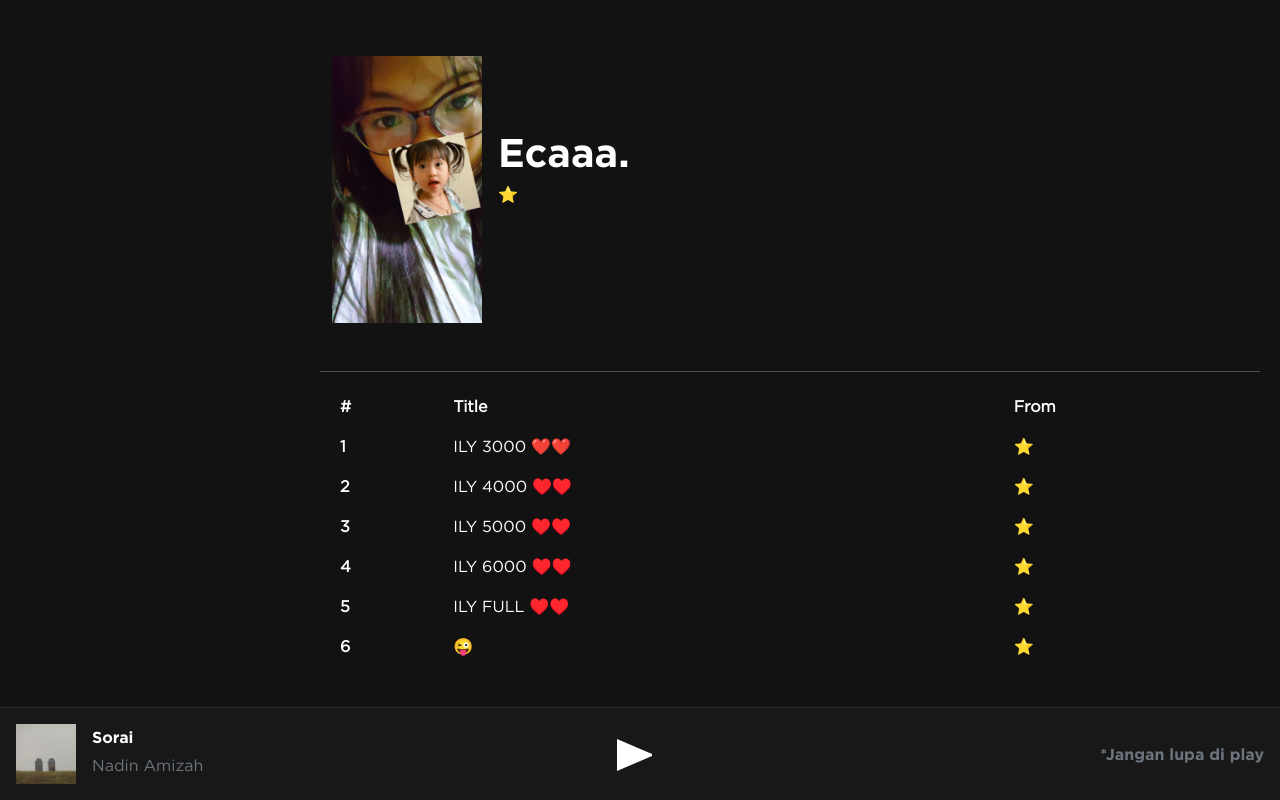
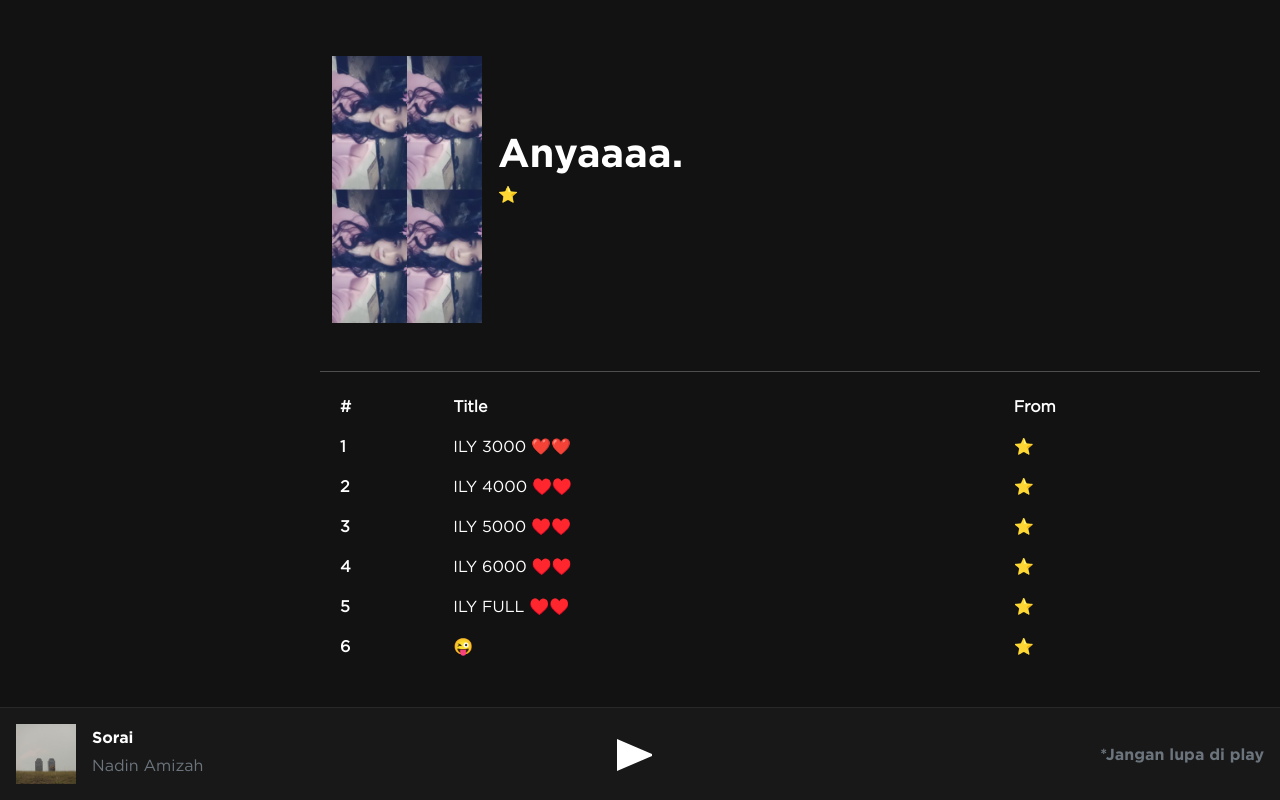
Before and after one commit to OmmniDevv/aprilts, a plain HTML site: page open.html in a window 1280 px wide. Drawn offline with nearby package versions, Linux system fonts and the light colour scheme.

Commit message:
Update open.html

```diff
--- a/open.html
+++ b/open.html
@@ -70,9 +70,9 @@
                 <div class="col-12" data-aos="fade-right" data-aos-delay="200">
 
                     <div class="d-flex">
-                        <img src="assets/images/pppp2.jpg" alt="cover" class="img-fluid me-3" width="150">
+                        <img src="assets/images/p2.jpg" alt="cover" class="img-fluid me-3" width="150">
                         <div class="col mt-6 text-white">
-                            <h1 class="font-semibold">Ecaaa.</h1>
+                            <h1 class="font-semibold">Anyaaaa.</h1>
                             <p class="f-light text-muted mb-0">⭐</p>
                         </div>
                     </div>
```
